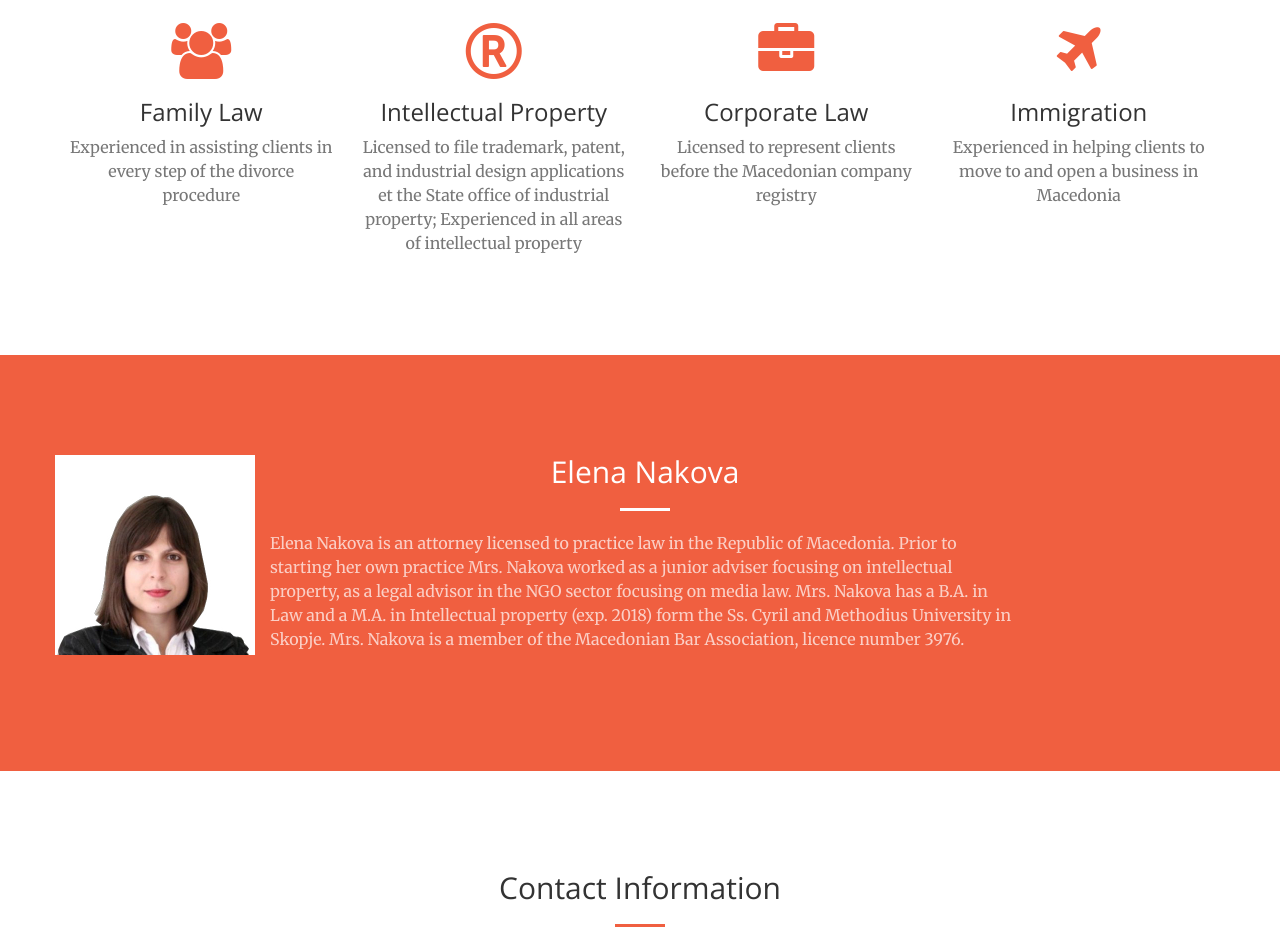
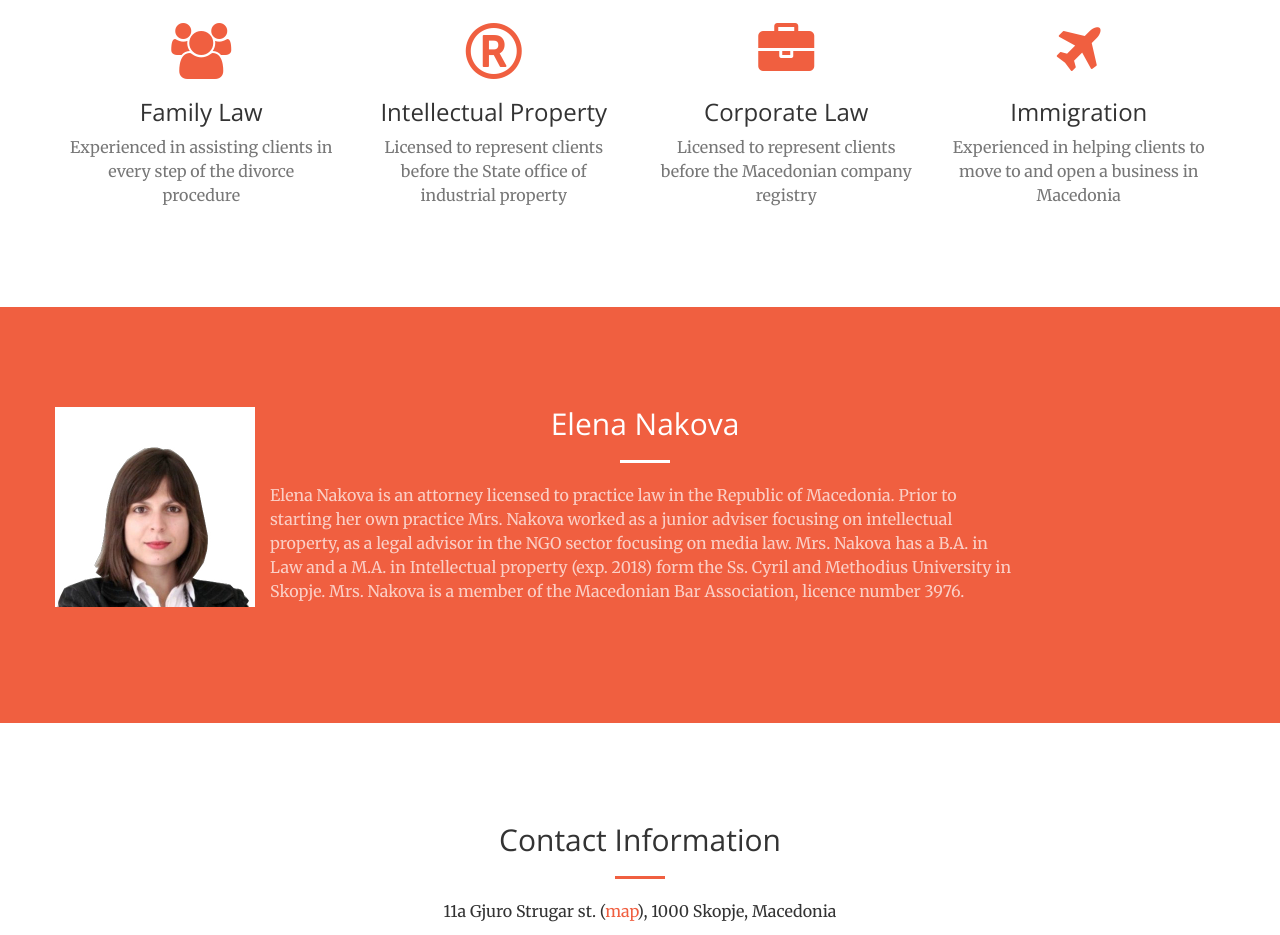
Before and after one commit to novica/aen, a website: page index.html in a window 1280 px wide. Shown: the part 973-1908 px from the top of the page. Drawn offline with nearby package versions, Linux system fonts and the light colour scheme.

Commit message:
Revert "add line"
This reverts commit 1911c9735fe55afb3850efe94f37c53c110b46cd.

```diff
--- a/index.html
+++ b/index.html
@@ -102,8 +102,8 @@
                     <div class="service-box">
                         <i class="fa fa-4x fa-registered text-primary sr-icons"></i>
                         <h3>Intellectual Property</h3>
-                        <p class="text-muted">Licensed to file trademark, patent, and industrial design applications et the State office
-of industrial property; Experienced in all areas of intellectual property</p>
+                        <p class="text-muted">Licensed to represent clients before the State office
+of industrial property</p>
                     </div>
                 </div>
                 <div class="col-lg-3 col-md-6 text-center">
```
